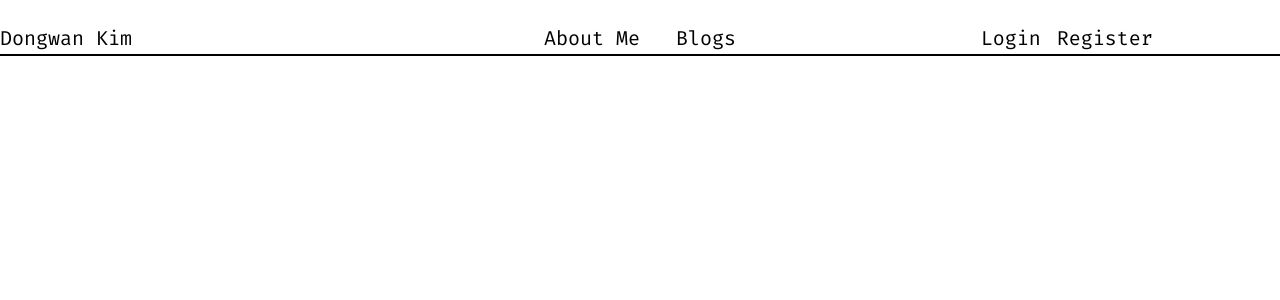
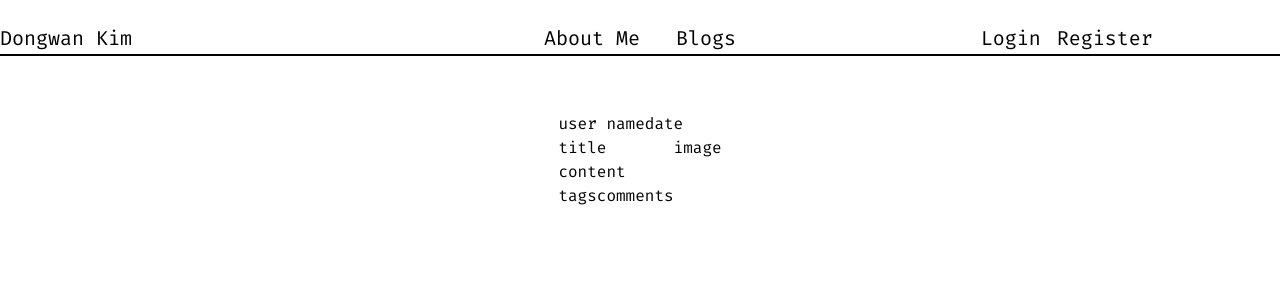
Before and after one commit to dongwandonkim/donslog, a React (Create React App) app in the folder frontend/: page /blogs in a window 1280 px wide. Shown: the top 300 px of the page. Built offline with nearby package versions, Linux system fonts and the light colour scheme; no server answers.

Commit message:
blog component layout

```diff
--- a/frontend/src/App.js
+++ b/frontend/src/App.js
@@ -5,6 +5,7 @@ import Login from './pages/Login';
 import { Route, Routes } from 'react-router-dom';
 import Editor from './pages/Editor';
 import useGetRole from './hooks/useGetRole';
+import BlogList from './components/Blogs/BlogList';
 
 function App() {
   const role = useGetRole();
@@ -20,6 +21,7 @@ function App() {
               <Route path="/" element={<Home />} />
               <Route path="login" element={<Login />} />
               {/* <Route path="register" element={} /> */}
+              <Route path="/blogs" element={<BlogList />} />
               <Route
                 path="write"
                 element={role === 'admin' ? <Editor /> : <>Not allowed</>}
--- /dev/null
+++ b/frontend/src/components/Blogs/BlogList.jsx
@@ -0,0 +1,14 @@
+import React from 'react';
+import BlogListItem from './BlogListItem';
+
+function BlogList() {
+  return (
+    <div className="flex flex-col items-center">
+      <div className="flex items-center justify-between">
+        <BlogListItem />
+      </div>
+    </div>
+  );
+}
+
+export default BlogList;
--- /dev/null
+++ b/frontend/src/components/Blogs/BlogListItem.jsx
@@ -0,0 +1,27 @@
+import React from 'react';
+
+function BlogListItem() {
+  return (
+    <div className="flex flex-col">
+      <div className="flex">
+        <div className="">user name</div>
+        <div className="">date</div>
+      </div>
+      <div className="flex">
+        <div className="flex flex-col">
+          <div className="flex flex-col">
+            <div className="">title</div>
+            <div className="">content</div>
+          </div>
+          <div className="flex">
+            <div className="">tags</div>
+            <div className="">comments</div>
+          </div>
+        </div>
+        <div className="">image</div>
+      </div>
+    </div>
+  );
+}
+
+export default BlogListItem;
--- a/frontend/src/components/Nav/Nav.jsx
+++ b/frontend/src/components/Nav/Nav.jsx
@@ -27,7 +27,9 @@ function Nav() {
       </div>
       <div className="flex items-center space-x-5">
         <button className="p-2">About Me</button>
-        <button className="p-2">Blogs</button>
+        <button className="p-2" onClick={() => navigate('/blogs')}>
+          Blogs
+        </button>
         {isAuthenticated && role === 'admin' && (
           <button className="p-2" onClick={() => navigate('/write')}>
             Write
--- a/frontend/src/pages/Editor.jsx
+++ b/frontend/src/pages/Editor.jsx
@@ -85,7 +85,7 @@ function Editor() {
                 disabled
               >
                 <svg
-                  class="animate-spin h-5 w-5 mr-3 border-b-2 border-gray-900 rounded-full"
+                  className="animate-spin h-5 w-5 mr-3 border-b-2 border-gray-900 rounded-full"
                   viewBox="0 0 24 24"
                 ></svg>
                 Saving...
```
Also changed, not shown: 1 other file (tests, documents, lock files or other folders).
